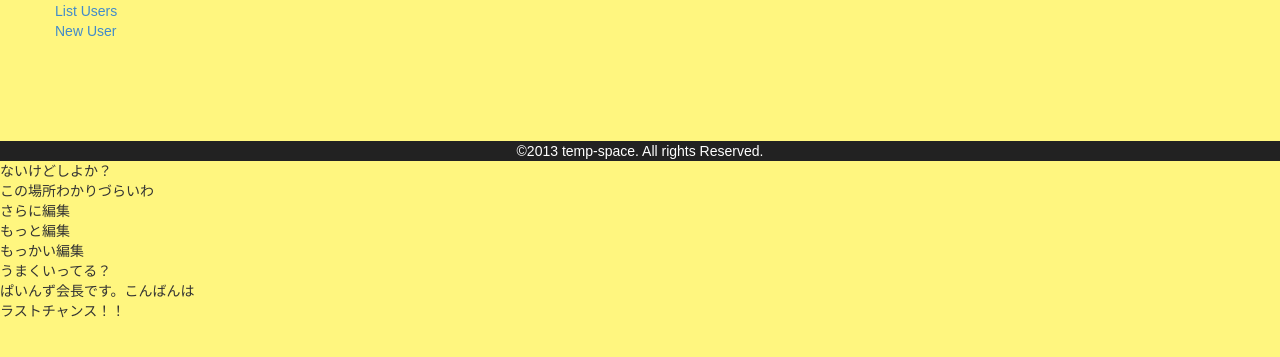
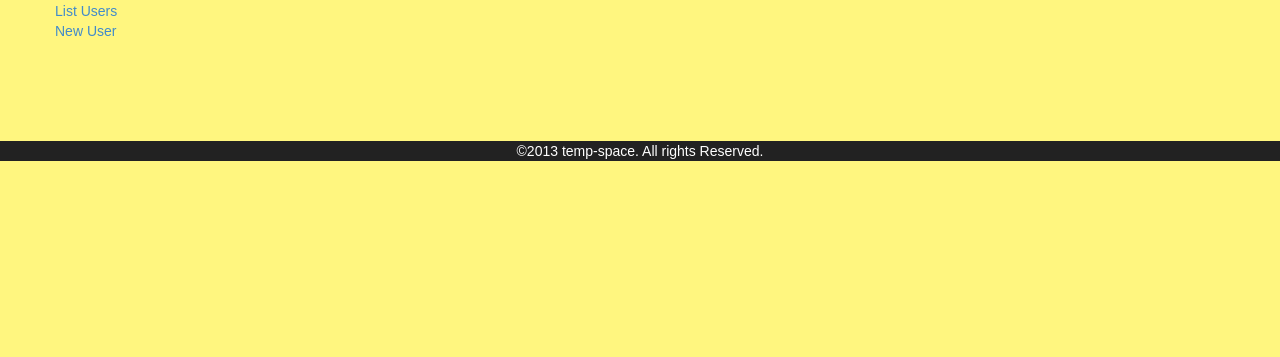
Before and after one commit to 8705/higgs, a CakePHP app: the page made by app/View/Tasks/add.ctp in a window 1280 px wide; the page is wider, and only the part inside the window is pictured. Shown: the part 259-616 px from the top of that part. Run offline with PHP 8.4 and a stand-in for CakePHP, Linux system fonts and the light colour scheme; the template is opened without the code that fills it, so the values that code supplies are empty; form fields are guessed from the names that the template uses; some libraries are stand-ins or nearby versions.

Commit message:
下のん消した

```diff
--- a/app/View/Layouts/default.ctp
+++ b/app/View/Layouts/default.ctp
@@ -102,7 +102,7 @@
 	<div id="main" class="row clearfix">
 		<?php echo $this->fetch('content'); ?>
 	</div>
-<?php echo $this->element('sql_dump'); ?>
+	<?php echo $this->element('sql_dump'); ?>
 	<div id="footer" class="row clearfix">
 		<div class="col-md-12 column">
 			<p class="text-center">
@@ -115,13 +115,5 @@
 <?php echo isset($token)?"<script>var token = '{$token}'</script>":"";?>
 <?php echo $this->Html->script('ajax'); ?>
 <?php echo $this->Js->writeBuffer(array( 'inline' => 'true')); ?>
-<p>ないけどしよか？</p>
-<p>この場所わかりづらいわ</p>
-<p>さらに編集</p>
-<p>もっと編集</p>
-<p>もっかい編集</p>
-<p>うまくいってる？</p>
-<p>ぱいんず会長です。こんばんは</p>
-<p>ラストチャンス！！</p>
 </body>
 </html>
```
